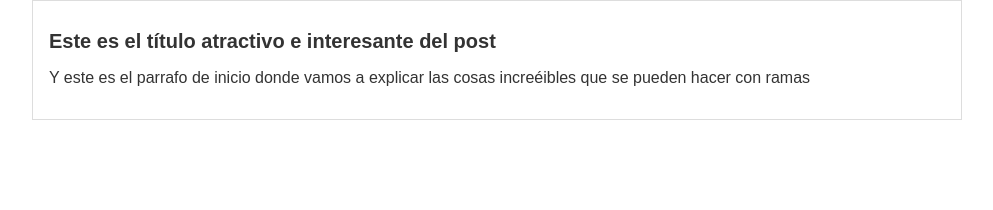
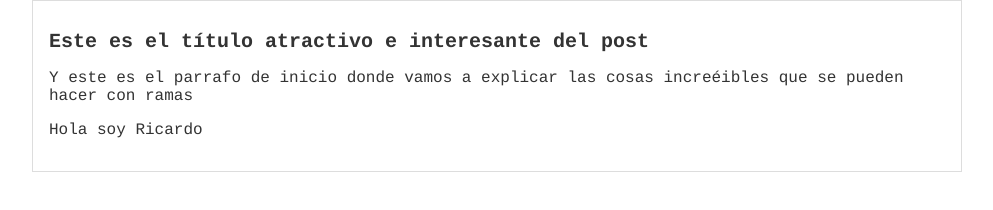
Before and after one commit to Rikmanu/hyperblog, a plain HTML site: page blogpost.html in a window 1280 px wide. Shown: the whole page, without its empty margins (143-1136 px from the left). Drawn offline with Linux system fonts and the light colour scheme.

Commit message:
Agregado el contenido adicional del blog y una mejor tipografia

```diff
--- a/blogpost.html
+++ b/blogpost.html
@@ -8,6 +8,7 @@
             <div id="post">
                 <h1>Este es el título atractivo e interesante del post</h1>
                 <p>Y este es el parrafo de inicio donde vamos a explicar las cosas increéibles que se pueden hacer con ramas</p>
+                <p>Hola soy Ricardo</p>
             </div>
         </div>
     </body>
--- a/css/estilos.css
+++ b/css/estilos.css
@@ -2,7 +2,7 @@ body
 {
     color: #333;
     text-align: center;
-    font-family: "Arial";
+    font-family: courier;
     font-size: 16px;
     margin: 0;
     padding: 0;
```
